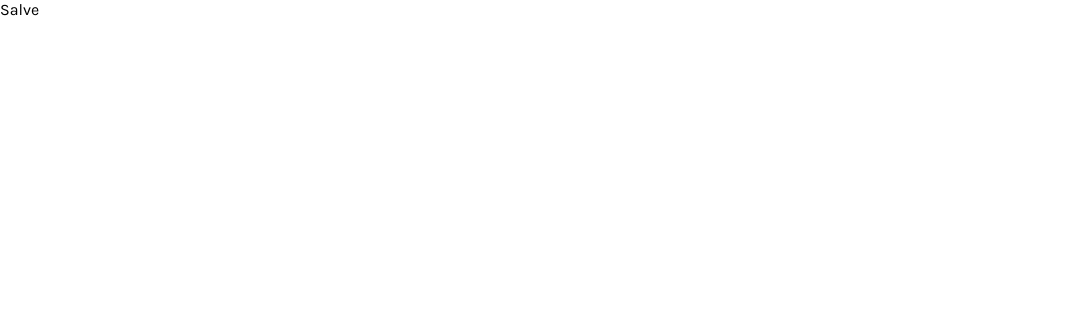
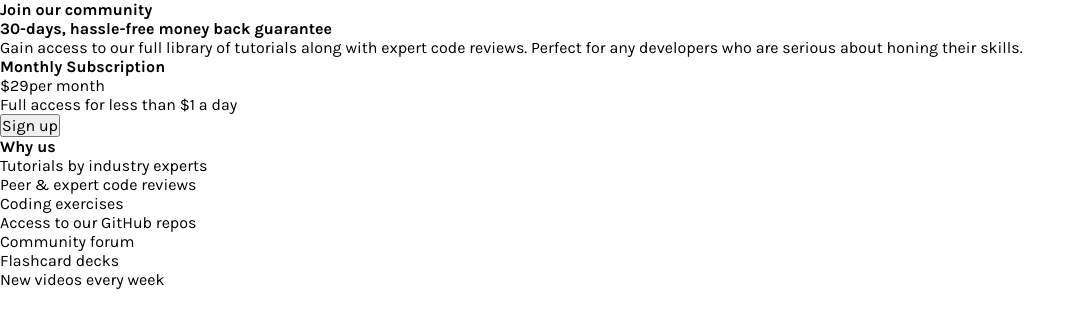
Before and after one commit to MrRioja/price-grid-component, a plain HTML site: page index.html in a window 1280 px wide. Shown: the whole page, without its empty margins (0-1085 px from the left). Drawn offline with Linux system fonts and the light colour scheme.

Commit message:
:alien: Inserting the content in html

```diff
--- a/index.html
+++ b/index.html
@@ -22,6 +22,34 @@
     <title>Single Price Grid Component</title>
   </head>
   <body>
-    Salve
+    <div class="container">
+      <div>
+        <h1>Join our community</h1>
+        <h3>30-days, hassle-free money back guarantee</h3>
+        <p>
+          Gain access to our full library of tutorials along with expert code
+          reviews. Perfect for any developers who are serious about honing their
+          skills.
+        </p>
+      </div>
+
+      <div>
+        <h3>Monthly Subscription</h3>
+        <p class="price"><span>$29</span>per month</p>
+        <p>Full access for less than $1 a day</p>
+        <button>Sign up</button>
+      </div>
+
+      <div>
+        <h3>Why us</h3>
+        <p>Tutorials by industry experts</p>
+        <p>Peer & expert code reviews</p>
+        <p>Coding exercises</p>
+        <p>Access to our GitHub repos</p>
+        <p>Community forum</p>
+        <p>Flashcard decks</p>
+        <p>New videos every week</p>
+      </div>
+    </div>
   </body>
 </html>
```
